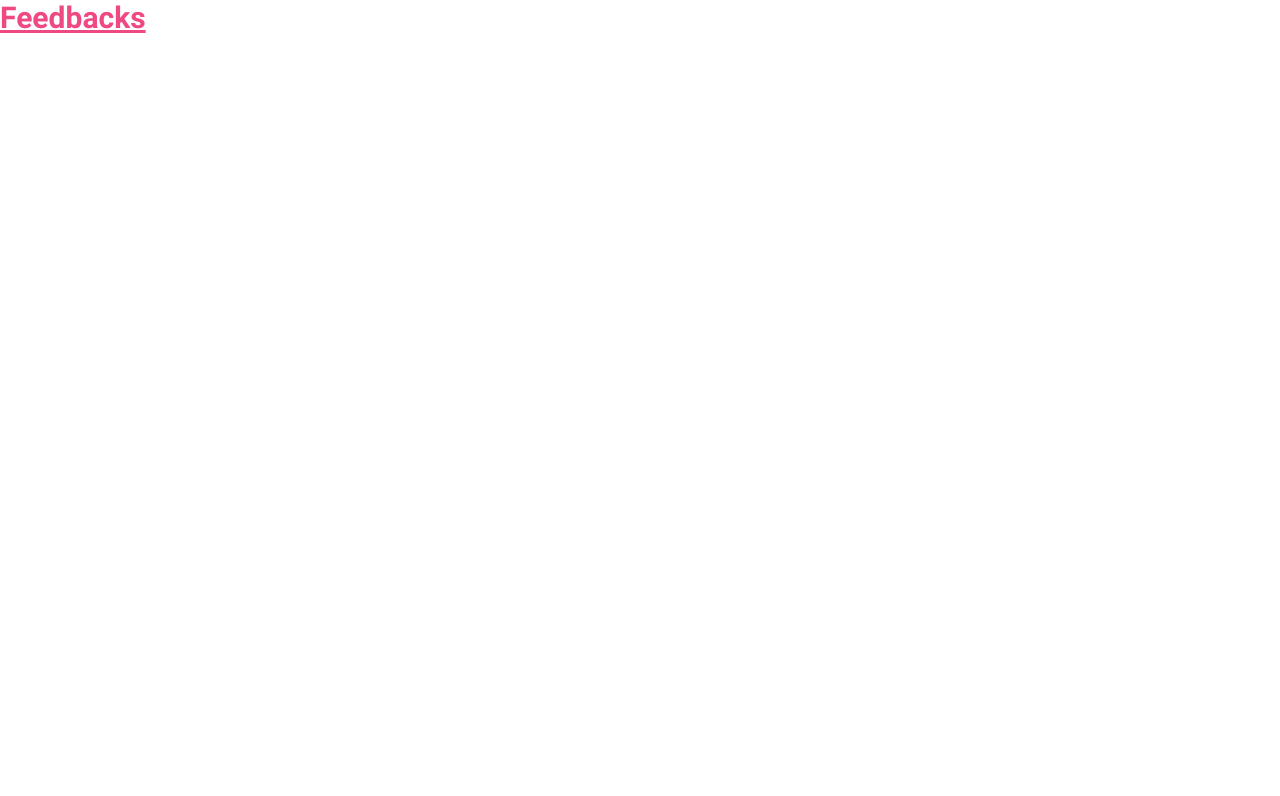
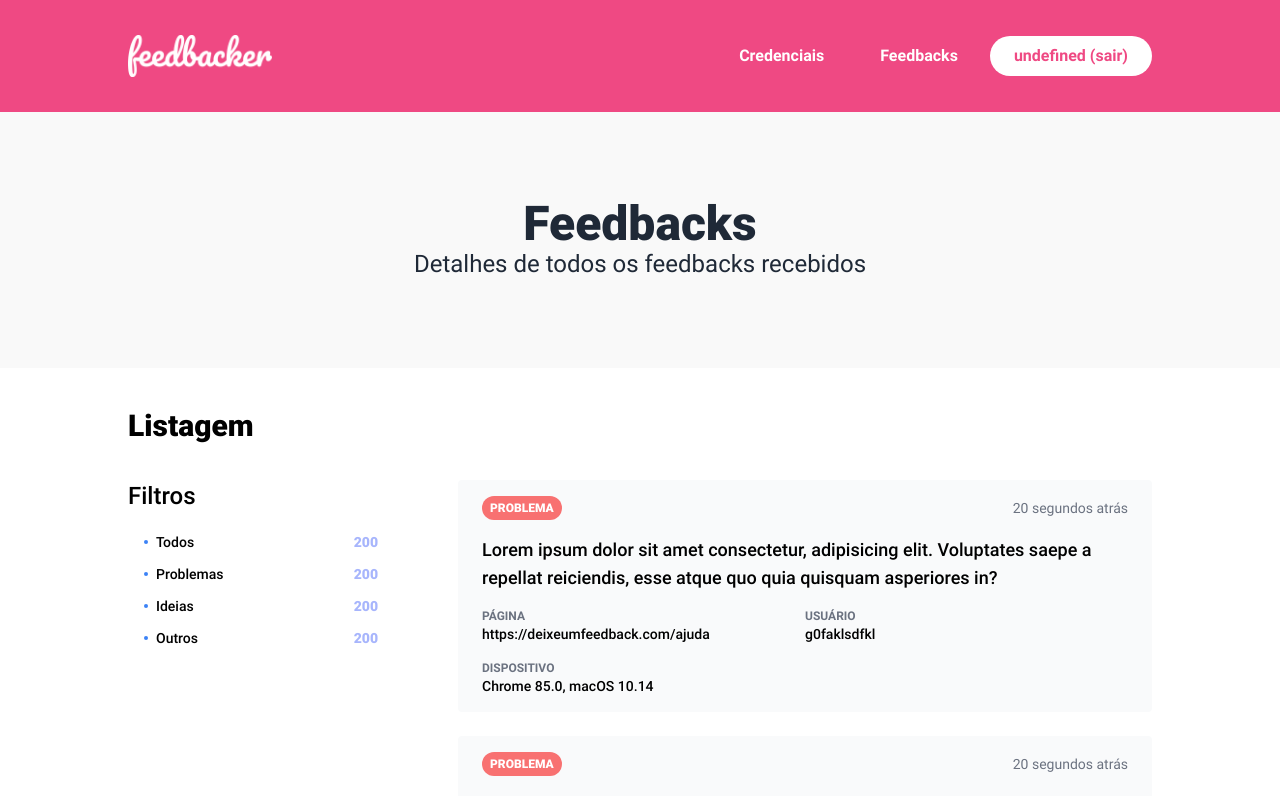
Before and after one commit to siriussistemas/deixeumfeeedback, a Vue app in the folder dashboard/: page /feedbacks in a window 1280 px wide. Shown: the top 796 px of the page. Built offline with nearby package versions, Linux system fonts and the light colour scheme.

Commit message:
base feedbacks view

```diff
--- a/dashboard/src/views/Credentials/index.vue
+++ b/dashboard/src/views/Credentials/index.vue
@@ -14,7 +14,7 @@
     <div class="flex flex-col w-4/5 max-w-6xl py-10">
       <h1 class="text-3xl font-black text-brand-darkgray">Instalação e configuração</h1>
 
-      <p class="mt-10 text-lg text-gray-800 font-regular">Este aqui é a sua chave de api</p>
+      <p class="mt-8 text-lg text-gray-800 font-regular">Este aqui é a sua chave de api</p>
 
       <content-loader
         v-if="store.global.isLoading || state.isLoading"
@@ -25,10 +25,10 @@
 
       <div
         v-else
-        class="flex py-3 pl-5 mt-2 rounded justify-between items-center bg-brand-gray w-full lg:w-1/2"
+        class="flex py-3 pl-5 mt-3 rounded justify-between items-center bg-brand-gray w-full lg:w-1/2 overflow-x-auto"
       >
         <span v-if="state.hasError">Erro ao carregar a Api key</span>
-        <span v-else>{{ store.user.currentUser.api_key}}</span>
+        <span class="whitespace-nowrap" v-else>{{ store.user.currentUser.api_key}}</span>
 
         <div class="flex ml-20 mr-5" v-if="!state.hasError">
           <icon
@@ -48,7 +48,7 @@
         </div>
       </div>
 
-      <p class="mt-5 text-lg text-gray-800 font-regular">
+      <p class="mt-6 text-lg text-gray-800 font-regular">
         Coloque o script abaixo no seu site para começar a receber feedbacks
       </p>
 
@@ -60,7 +60,7 @@
       />
       <div
         v-else
-        class="py-3 pl-5 pr-20 mt-2 rounded bg-brand-gray w-full lg:w-2/3 overflow-x-scroll"
+        class="py-3 pl-5 pr-20 mt-3 rounded bg-brand-gray w-full lg:w-2/3 overflow-x-scroll"
       >
         <span v-if="state.hasError">Erro ao carregar o script</span>
         <pre v-else>&lt;script defer async onload="init('{{ store.user.currentUser.api_key }}')" src="https://deixeumfeedback.widget.com.br/init.js"&gt;&lt;/script&gt;</pre>
--- a/dashboard/src/views/Feedbacks/index.vue
+++ b/dashboard/src/views/Feedbacks/index.vue
@@ -1,7 +1,92 @@
 <template>
-  <h1 className="text-3xl font-bold underline text-brand-main">Feedbacks</h1>
+  <div class="flex justify-center w-full h-28 bg-brand-main">
+    <header-logged />
+  </div>
+
+  <div class="flex flex-col items-center justify-center h-64 bg-brand-gray">
+    <h1 class="text-5xl font-black text-center text-gray-800">Feedbacks</h1>
+    <p class="text-2xl text-center text-gray-800 font-regular">
+      Detalhes de todos os feedbacks recebidos
+    </p>
+  </div>
+
+  <div class="flex justify-center w-full h-full">
+    <div class="flex flex-col w-4/5 max-w-6xl py-10">
+        <h1 class="mb-9 text-3xl font-black text-brand-darkgray">Listagem</h1>
+
+        <div class="flex gap-16">
+          <div class="min-w-[266px]">
+            <h2 class="text-2xl font-medium mb-4">Filtros</h2>
+
+            <!-- FeedbacksFilter -->
+            <div class="space-y-1">
+              <div class="hover:bg-gray-100 rounded px-4 py-1 flex items-center justify-between" v-for="filterOption in feedbacksFilters" :key="filterOption.type">
+                <div class="flex items-center space-x-2">
+                  <span class="w-1 h-1 bg-blue-500 rounded-full"></span>
+                  <span class="font-medium text-sm">{{ filterOption.type }}</span>
+                </div>
+                <span class="font-black text-sm text-[#8296FB] opacity-70">200</span>
+              </div>
+            </div>
+
+          </div>
+          <div class="flex-1">
+            <div class="space-y-6">
+              <div v-for="feedback in new Array(10).fill(0)" :key="feedback" class="py-4 px-6 space-y-4 bg-gray-50 rounded">
+                <header class="flex items-center justify-between">
+                  <span class="px-2 py-1 font-black rounded-full bg-red-400 text-xs text-white uppercase">
+                    problema
+                  </span>
+                  <time class="text-sm text-gray-500 font-regular" datetime="">20 segundos atrás</time>
+                </header>
+
+                <strong class="block font-medium text-lg">
+                  Lorem ipsum dolor sit amet consectetur, adipisicing elit.
+                  Voluptates saepe a repellat reiciendis, esse atque quo quia quisquam asperiores in?
+                </strong>
+
+                <div class="grid grid-cols-2">
+                  <div class="flex flex-col">
+                    <p class="uppercase text-xs font-bold text-gray-500">página</p>
+                    <a class="font-medium text-sm" >https://deixeumfeedback.com/ajuda</a>
+                  </div>
+                  <div class="flex flex-col">
+                    <p class="uppercase text-xs font-bold text-gray-500">Usuário</p>
+                    <p class="font-medium text-sm">g0faklsdfkl</p>
+                  </div>
+                </div>
+                <div class="flex flex-col">
+                  <p class="uppercase text-xs font-bold text-gray-500">dispositivo</p>
+                  <p class="font-medium text-sm">Chrome 85.0, macOS 10.14</p>
+                </div>
+              </div>
+            </div>
+          </div>
+        </div>
+    </div>
+  </div>
 </template>
 
-<script></script>
+<script setup>
+import HeaderLogged from '@/components/HeaderLogged'
 
-<style lang="scss" scoped></style>
+const feedbacksFilters = [
+  {
+    type: "Todos",
+    color: ""
+  },
+  {
+    type: "Problemas",
+    color: ""
+  },
+  {
+    type: "Ideias",
+    color: ""
+  },
+  {
+    type: "Outros",
+    color: ""
+  }
+]
+
+</script>
```
